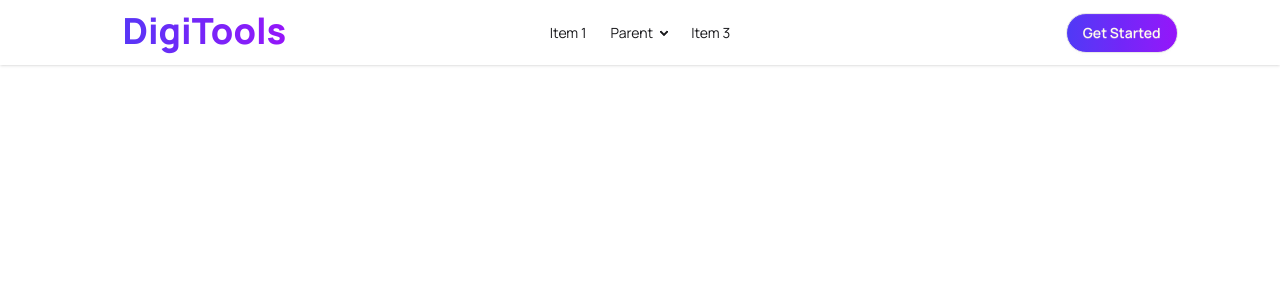
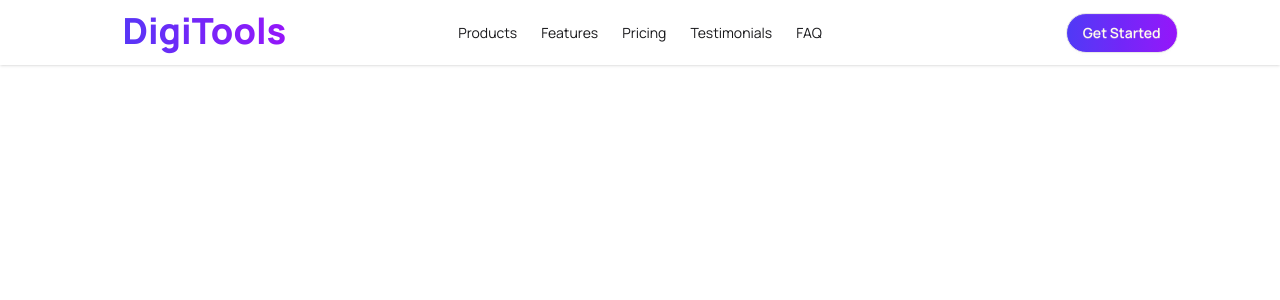
Before and after one commit to mdmasrafimahbubnirob/DigiTools-Platform, a React (Vite) app: page / in a window 1280 px wide. Shown: the top 300 px of the page. Built offline with nearby package versions, Linux system fonts and the light colour scheme.

Commit message:
working on navbar tab

```diff
--- a/src/components/Navbar.jsx
+++ b/src/components/Navbar.jsx
@@ -14,32 +14,24 @@ const Navbar = () => {
                         <ul
                             tabIndex="-1"
                             className="menu menu-sm dropdown-content bg-base-100 rounded-box z-1 mt-3 w-52 p-2 shadow">
-                            <li><a>Item 1</a></li>
-                            <li>
-                                <a>Parent</a>
-                                <ul className="p-2">
-                                    <li><a>Submenu 1</a></li>
-                                    <li><a>Submenu 2</a></li>
-                                </ul>
-                            </li>
-                            <li><a>Item 3</a></li>
+                            <li><a>Products</a></li>
+                            <li><a>Features</a></li>
+                            <li><a>Pricing</a></li>
+                            <li><a>Testimonials</a></li>
+                            <li><a>FAQ</a></li>
+
+
                         </ul>
                     </div>
                     <a className="bg-clip-text text-transparent pl-5 font-extrabold text-4xl bg-linear-to-r from-[#4f39f6] via-[#7226f8] to-[#9514fa] pb-1">DigiTools</a>
                 </div>
                 <div className="navbar-center hidden lg:flex">
                     <ul className="menu menu-horizontal px-1">
-                        <li><a>Item 1</a></li>
-                        <li>
-                            <details>
-                                <summary>Parent</summary>
-                                <ul className="p-2 bg-base-100 w-40 z-1">
-                                    <li><a>Submenu 1</a></li>
-                                    <li><a>Submenu 2</a></li>
-                                </ul>
-                            </details>
-                        </li>
-                        <li><a>Item 3</a></li>
+                        <li><a>Products</a></li>
+                        <li><a>Features</a></li>
+                        <li><a>Pricing</a></li>
+                        <li><a>Testimonials</a></li>
+                        <li><a>FAQ</a></li>
                     </ul>
                 </div>
 
```
